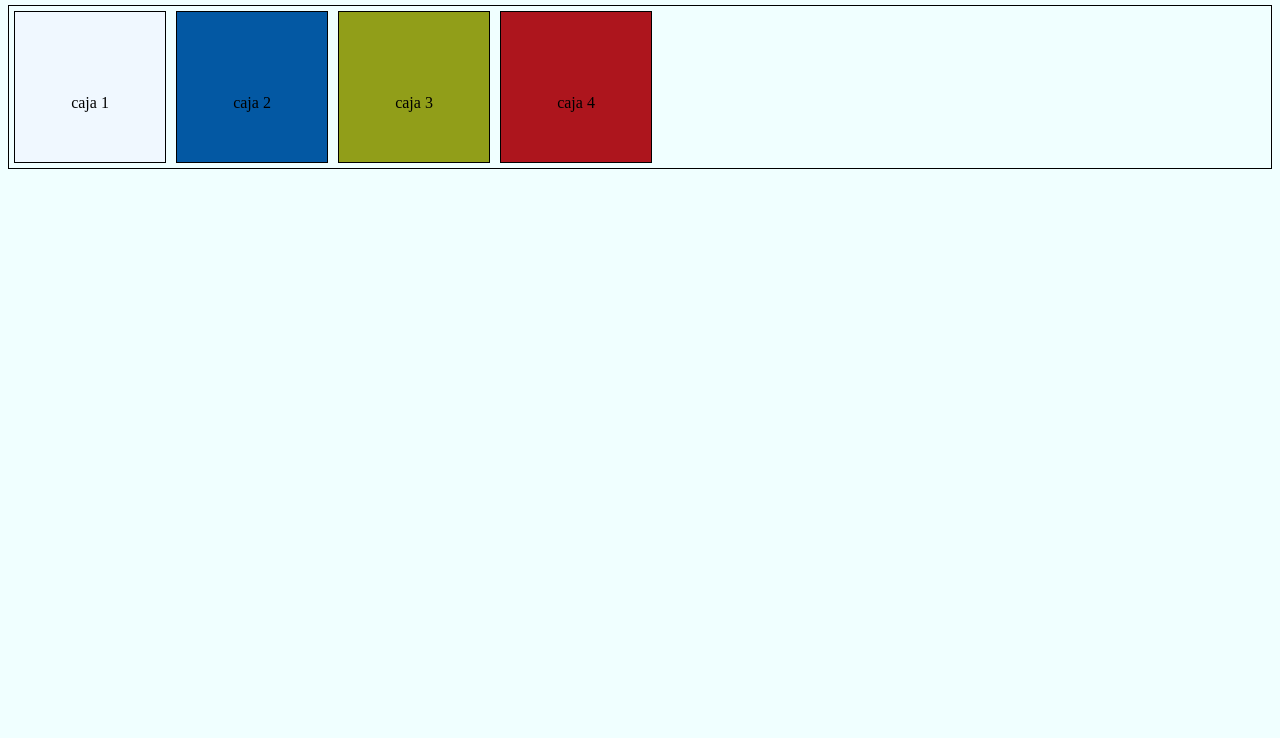
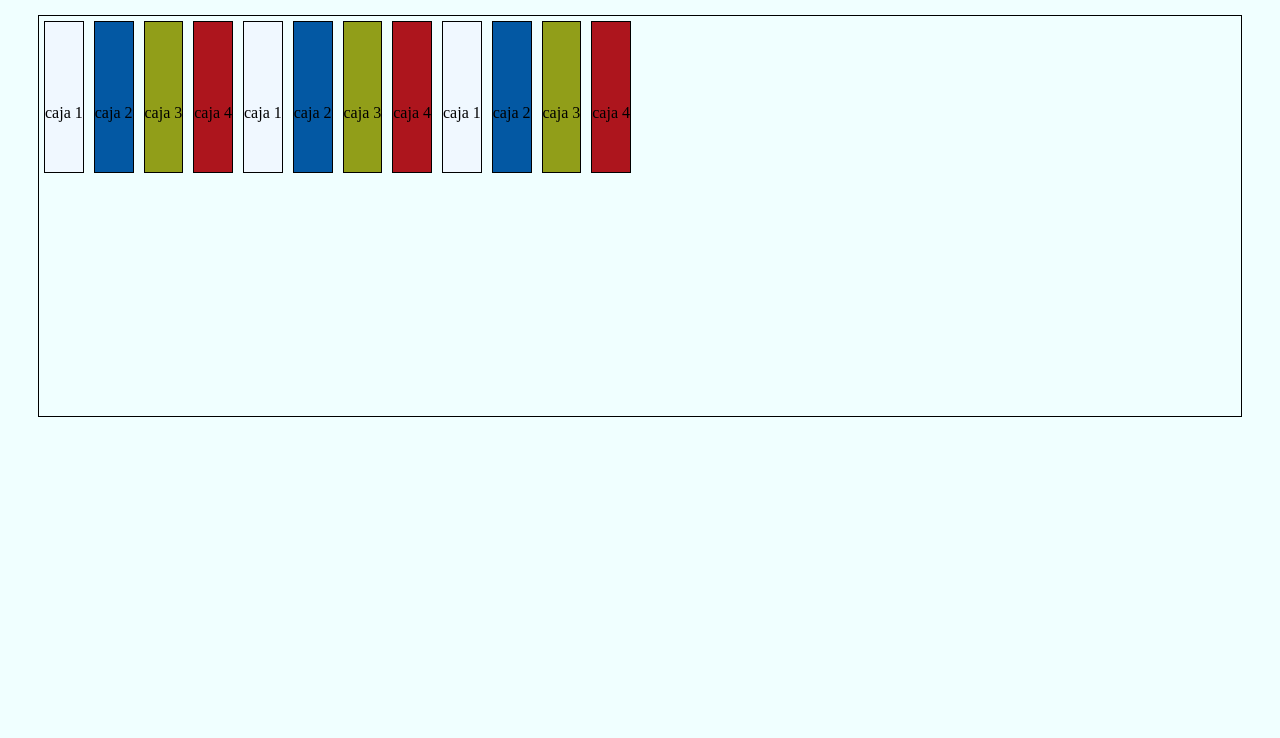
Before and after one commit to luistorresco/css-flexbox, a plain HTML site: page index.html in a window 1280 px wide. Shown: the part 62-800 px from the top of the page. Drawn offline with Linux system fonts and the light colour scheme.

Commit message:
segundo commit mejoras respon

```diff
--- a/Css/style.css
+++ b/Css/style.css
@@ -1,18 +1,24 @@
+*{margin: o; padding: opx;}
 body {background-color: azure;}
 
 .CajaPadre{
+    margin: 30px;
+    height: 400px;
     display: flex;
     border: 1px solid;
-
-
-
-
+/* horizontal */
+/* justify-content: center; */
+/* vertical*/
+    align-items: stretch;
+/* resposib*/
+    flex-flow: row wrap;
 }
 
+h1 {text-align: center;}
 .CajaPadre__diseno{
     border: 1px solid;
     margin: 5px;
-    width: 150px;
+    /* width: 150px; */
     height: 150px;
     text-align: center;
     line-height: 150px;
--- a/index.html
+++ b/index.html
@@ -9,10 +9,20 @@
 </head>
 <body>
     <nav>
-        <h1>FlexBox</h1>
+        <h1 >FlexBox</h1>
     </nav>
     <main>
         <section class="CajaPadre">
+            <section class="CajaPadre__hijo1 CajaPadre__diseno"><p>caja 1</p></section>
+            <section class="CajaPadre__hijo2 CajaPadre__diseno"><P>caja 2</P></section>
+            <section class="CajaPadre__hijo3 CajaPadre__diseno"><P>caja 3</P></section>
+            <section class="CajaPadre__hijo4 CajaPadre__diseno"><P>caja 4</P></section>
+
+            <section class="CajaPadre__hijo1 CajaPadre__diseno"><p>caja 1</p></section>
+            <section class="CajaPadre__hijo2 CajaPadre__diseno"><P>caja 2</P></section>
+            <section class="CajaPadre__hijo3 CajaPadre__diseno"><P>caja 3</P></section>
+            <section class="CajaPadre__hijo4 CajaPadre__diseno"><P>caja 4</P></section>
+
             <section class="CajaPadre__hijo1 CajaPadre__diseno"><p>caja 1</p></section>
             <section class="CajaPadre__hijo2 CajaPadre__diseno"><P>caja 2</P></section>
             <section class="CajaPadre__hijo3 CajaPadre__diseno"><P>caja 3</P></section>
```
